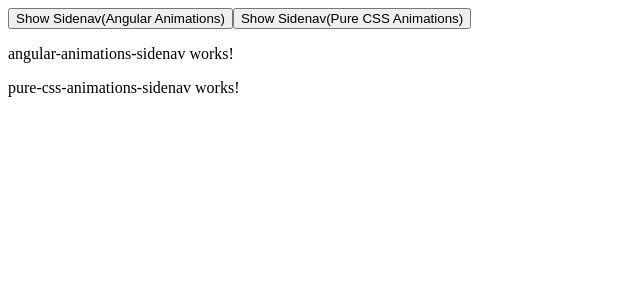
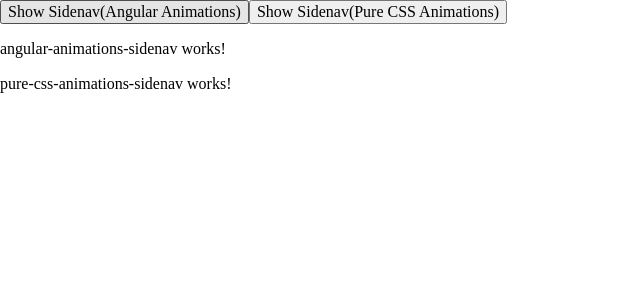
Before and after one commit to Gusachenko/angular-animations-vs-pure-css, an Angular app: page / in a window 1280 px wide. Shown: the top 300 px of the page, without its empty margins (0-640 px from the left). Built offline with nearby package versions, Linux system fonts and the light colour scheme.

Commit message:
feat: add normalize.css package

```diff
--- a/package.json
+++ b/package.json
@@ -22,6 +22,7 @@
     "@angular/platform-browser-dynamic": "^5.2.0",
     "@angular/router": "^5.2.0",
     "core-js": "^2.4.1",
+    "normalize.css": "^8.0.0",
     "rxjs": "^5.5.6",
     "zone.js": "^0.8.19"
   },
--- a/src/styles.scss
+++ b/src/styles.scss
@@ -1 +1,8 @@
 /* You can add global styles to this file, and also import other style files */
+
+@import 'normalize.css';
+
+html, body {
+    width: 100%;
+    height: 100%;
+}
```
Also changed, not shown: 1 other file (tests, documents, lock files or other folders).
